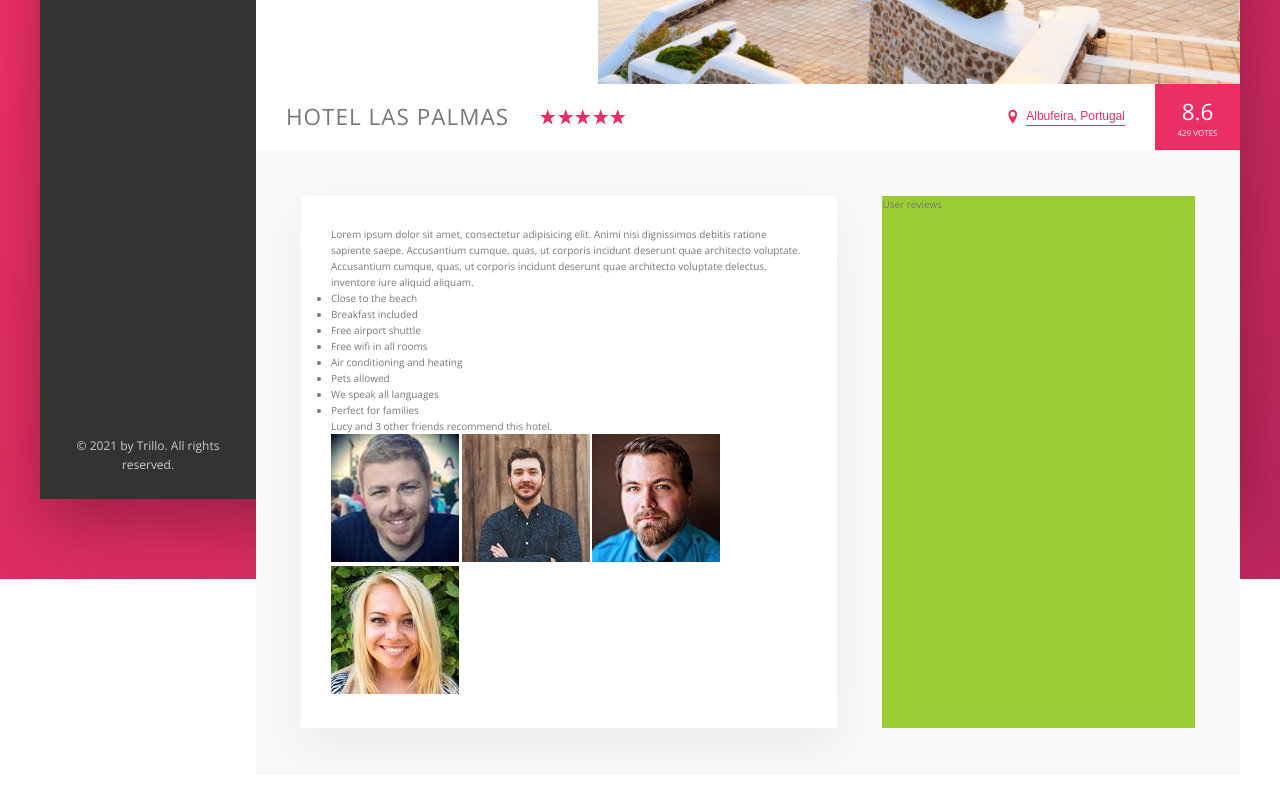
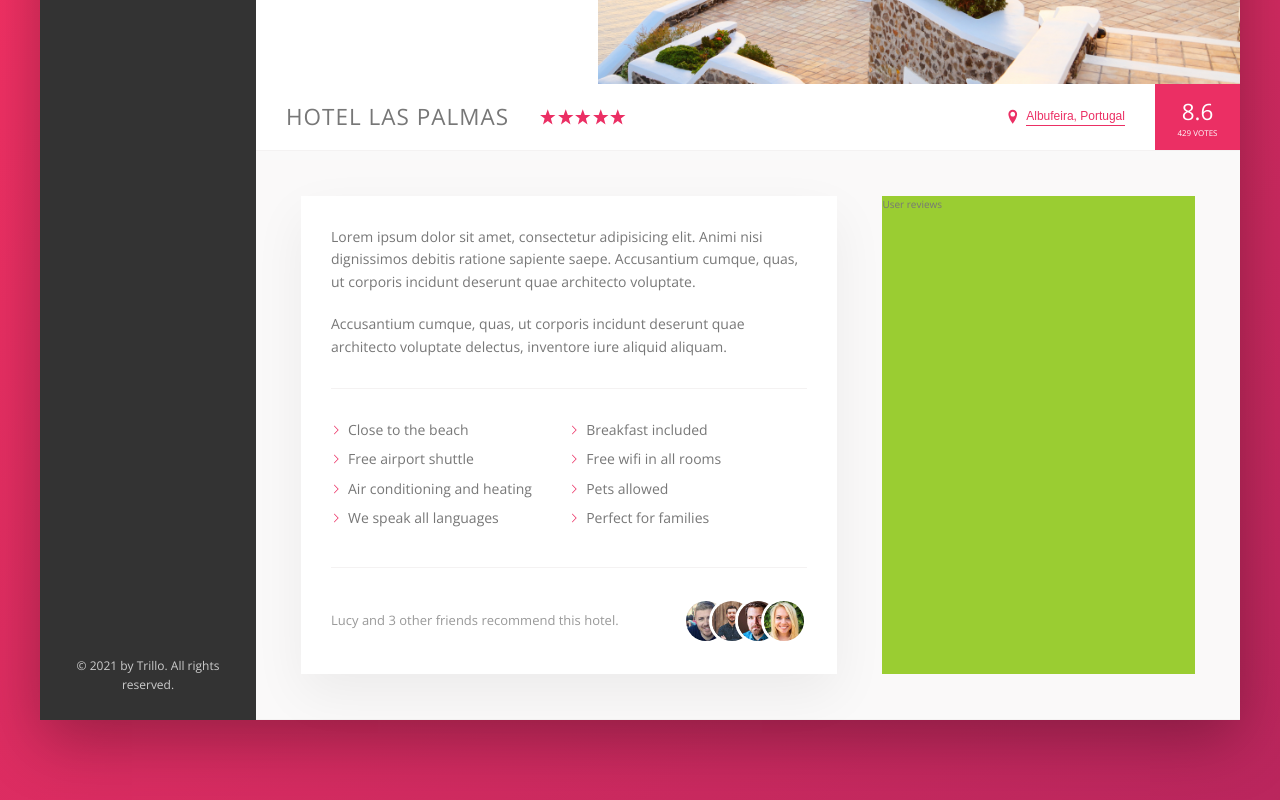
Before and after one commit to MichaelFrieze/trillo, a website: page index.html in a window 1280 px wide. Shown: the part 451-1251 px from the top of the page. Before the commit the page ends 1225 px from the top, so only its background shows below. Drawn offline with nearby package versions, Linux system fonts and the light colour scheme.

Commit message:
finished styling for detail section

```diff
--- a/sass/_components.scss
+++ b/sass/_components.scss
@@ -313,3 +313,78 @@
     box-shadow: none;
   }
 }
+////////////////////////////////////////
+// PARAGRAPH
+.paragraph:not(:last-of-type) {
+  margin-bottom: 2rem;
+}
+
+////////////////////////////////////////
+// LIST
+.list {
+  list-style: none;
+  margin: 3rem 0;
+  padding: 3rem 0;
+  border-top: var(--line);
+  border-bottom: var(--line);
+
+  display: flex;
+  flex-wrap: wrap;
+
+  &__item {
+    flex: 0 0 50%;
+    margin-bottom: 0.7rem;
+  }
+
+  &__item::before {
+    content: "";
+    display: inline-block;
+    height: 1rem;
+    width: 1rem;
+    margin-right: 0.7rem;
+
+    // Older browsers
+    background-image: url(../img/chevron-thin-right.svg);
+    background-size: cover;
+
+    //Newer browsers - masks
+    @supports (-webkit-mask-image: url()) or (mask-image: url()) {
+      background-color: var(--color-primary);
+      -webkit-mask-image: url(../img/chevron-thin-right.svg);
+      -webkit-mask-size: cover;
+      mask-image: url(../img/chevron-thin-right.svg);
+      mask-size: cover;
+      background-image: none;
+    }
+  }
+}
+
+////////////////////////////////////////
+// RECOMMEND
+.recommend {
+  font-size: 1.3rem;
+  color: var(--color-grey-dark-3);
+
+  display: flex;
+  align-items: center;
+
+  &__count {
+    margin-right: auto;
+  }
+
+  &__friends {
+    display: flex;
+  }
+
+  &__photo {
+    box-sizing: content-box;
+    height: 4rem;
+    width: 4rem;
+    border-radius: 50%;
+    border: 3px solid #fff;
+
+    &:not(:last-child) {
+      margin-right: -2rem;
+    }
+  }
+}
--- a/sass/_layout.scss
+++ b/sass/_layout.scss
@@ -33,10 +33,6 @@
 
 .hotel-view {
   background-color: #fff;
-
-  // TEST
-  height: 80rem;
-
   flex: 1; // this will make element grow as much as it can in the main axis
 }
 
@@ -48,6 +44,7 @@
 }
 
 .description {
+  font-size: 1.4rem;
   background-color: #fff;
   box-shadow: var(--shadow-light);
   padding: 3rem;
```
Also changed, not shown: css/style.css.
